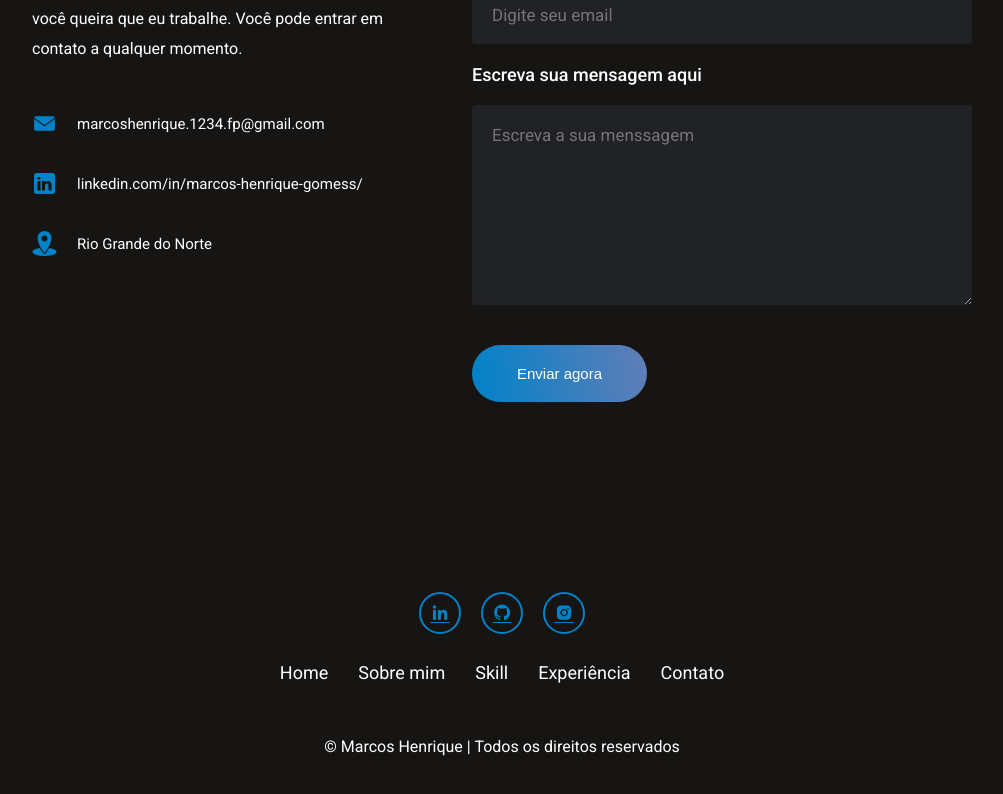
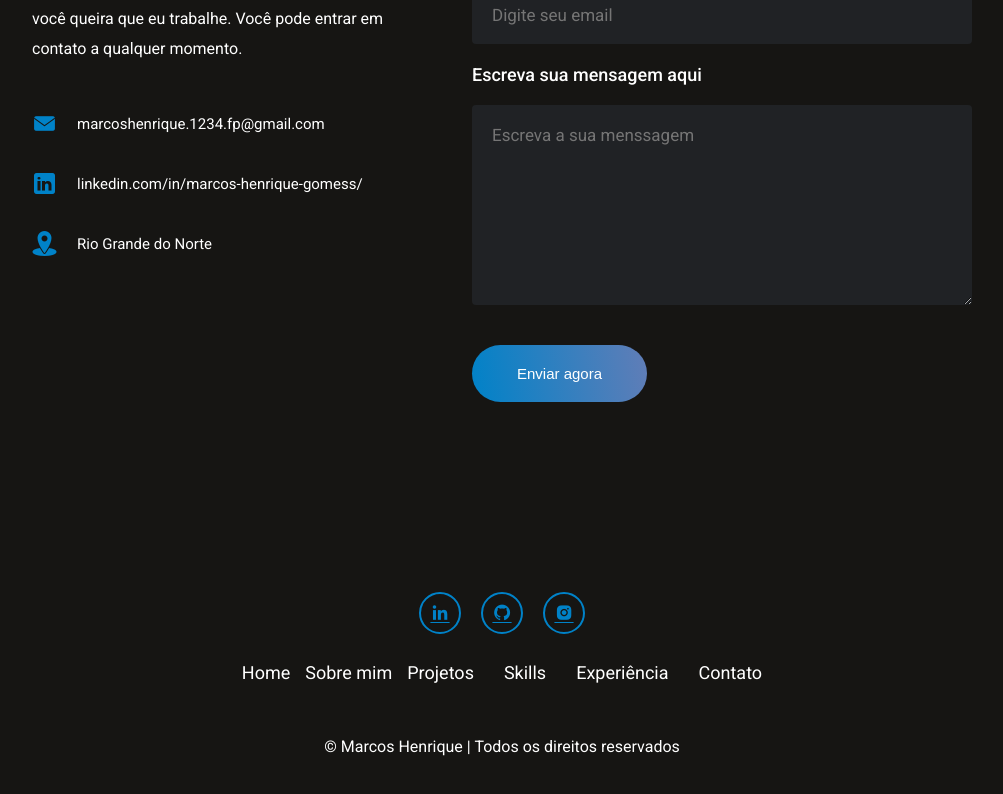
Before and after one commit to marcoshgss/portfolio-react, a React (Vite) app: page / in a window 1280 px wide. Shown: the part 4222-5016 px from the top of the page, without its empty margins (138-1141 px from the left). Built offline with nearby package versions, Linux system fonts and the light colour scheme.

Commit message:
footer-implementação

```diff
--- a/src/Components/Footer/Footer.css
+++ b/src/Components/Footer/Footer.css
@@ -73,3 +73,7 @@
     padding: 2rem 3%;
   }
 }
+
+@media (max-width: 480px) {
+
+}
--- a/src/Components/Footer/Footer.jsx
+++ b/src/Components/Footer/Footer.jsx
@@ -1,38 +1,56 @@
 import React from "react";
 import "./Footer.css";
+import { Link } from "react-scroll";
 
 class Footer extends React.Component {
   render() {
     return (
       <footer className="footer">
         <div className="social-icons">
-            <a href="https://www.linkedin.com/in/marcos-henrique-gomess/"><i className='bx bxl-linkedin'></i></a>
-            <a href="https://github.com/marcoshgss"><i className='bx bxl-github'></i></a>
-            <a href="https://www.instagram.com/marcoshgss/"><i className='bx bxl-instagram-alt' ></i></a>
+          <a href="https://www.linkedin.com/in/marcos-henrique-gomess/">
+            <i className="bx bxl-linkedin"></i>
+          </a>
+          <a href="https://github.com/marcoshgss">
+            <i className="bx bxl-github"></i>
+          </a>
+          <a href="https://www.instagram.com/marcoshgss/">
+            <i className="bx bxl-instagram-alt"></i>
+          </a>
         </div>
 
         <ul className="list">
           <li>
             <a href="#">Home</a>
           </li>
+          <Link to="about" smooth={true} duration={500}>
+            Sobre mim
+          </Link>
           <li>
-              <a href="#">Sobre mim</a>
+            <Link to="project" smooth={true} duration={500}>
+              Projetos
+            </Link>
           </li>
           <li>
-              <a href="#">Skill</a>
+            <Link to="scroll" smooth={true} duration={500}>
+              Skills
+            </Link>{" "}
           </li>
           <li>
-              <a href="#">Experiência</a>
+            <Link to="experience" smooth={true} duration={500}>
+              Experiência
+            </Link>{" "}
           </li>
           <li>
-              <a href="#">Contato</a>
+            <Link to="contact" smooth={true} duration={500}>
+              Contato
+            </Link>
           </li>
         </ul>
         <p className="copyright">
           &copy; Marcos Henrique | Todos os direitos reservados
         </p>
       </footer>
-    )
+    );
   }
 }
 
```
Lines whose indentation alone changed are shown as unchanged.
